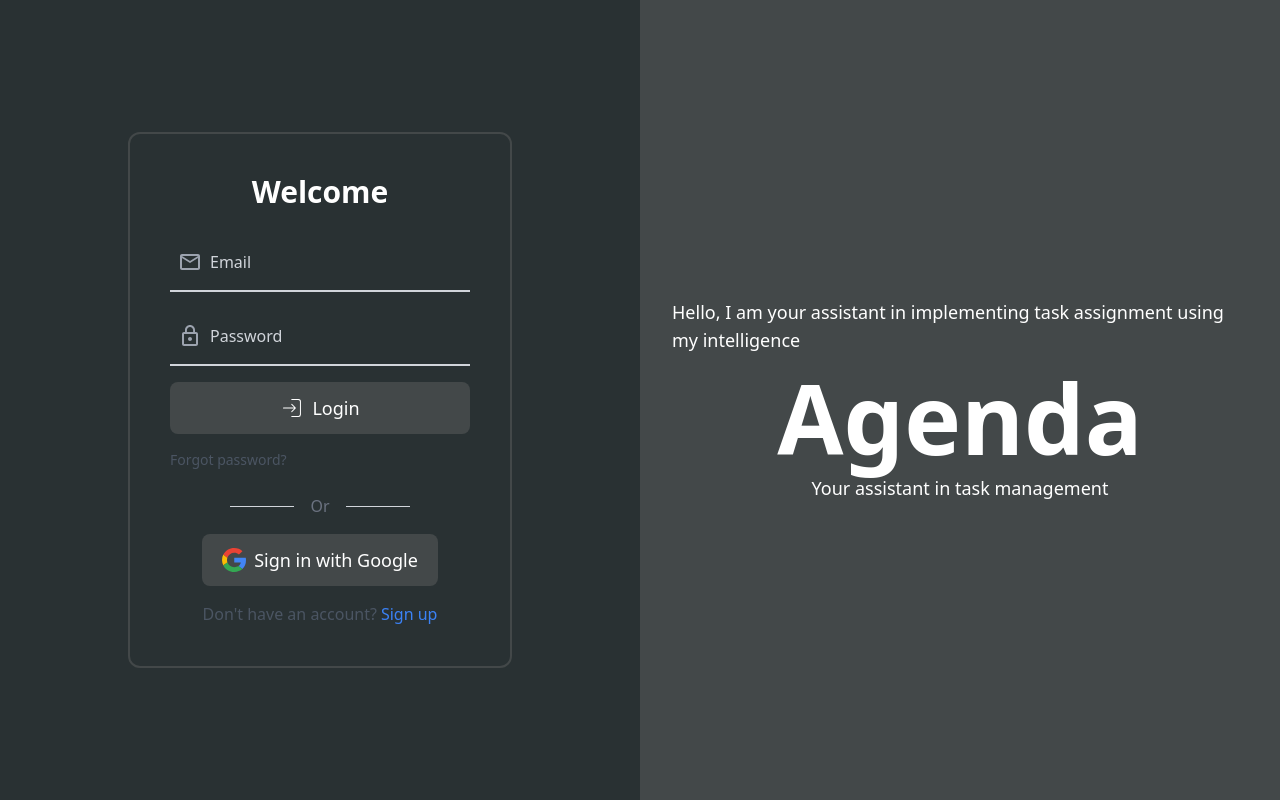
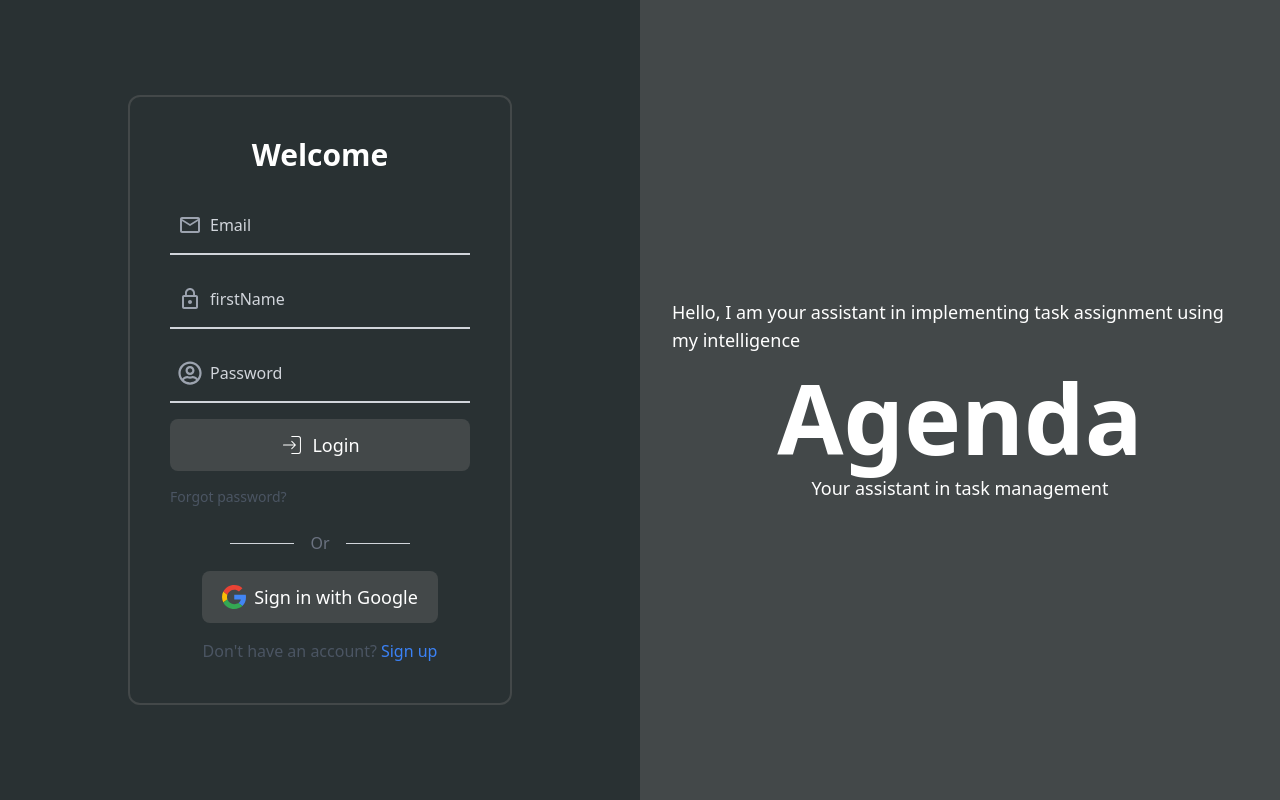
Before and after one commit to foxnaim/Agenda-client-, a Next.js app: page /pages/login/1 in a window 1280 px wide. Built offline with nearby package versions, Linux system fonts and the light colour scheme.

Commit message:
modified:   src/app/pages/login/[id]/page.tsx

```diff
--- a/src/app/pages/login/[id]/page.tsx
+++ b/src/app/pages/login/[id]/page.tsx
@@ -6,6 +6,7 @@ import Button from "@/app/components/Button/Button";
 import Input from "@/app/components/Input/Input";
 import { MdOutlineMail, MdLockOutline } from "react-icons/md";
 import { CiLogin, CiUser } from "react-icons/ci";
+import { FaRegUserCircle } from "react-icons/fa";
 import Link from "next/link";
 import Google from "@/app/images/icon/Google.svg";
 
@@ -15,12 +16,20 @@ const Login = () => {
   // Анимации формы
   const formVariants = {
     hidden: { opacity: 0, scale: 0.8 },
-    visible: { opacity: 1, scale: 1, transition: { duration: 0.6, ease: "easeOut" } },
+    visible: {
+      opacity: 1,
+      scale: 1,
+      transition: { duration: 0.6, ease: "easeOut" },
+    },
   };
 
   // Анимации для кнопок
   const buttonVariants = {
-    hover: { scale: 1.1, backgroundColor: "#3B3B3B", transition: { duration: 0.2 } },
+    hover: {
+      scale: 1.1,
+      backgroundColor: "#3B3B3B",
+      transition: { duration: 0.2 },
+    },
   };
 
   // Анимации правой части
@@ -44,9 +53,27 @@ const Login = () => {
           </h1>
 
           <div className="mb-4 space-y-4">
-            <Input type="email" name="email" placeholder="Email" Icon={MdOutlineMail} />
+            <Input
+              type="email"
+              name="email"
+              placeholder="Email"
+              Icon={MdOutlineMail}
+            />
             {!isSignUp && (
-              <Input type="password" name="password" placeholder="Password" Icon={MdLockOutline} />
+              <>
+                <Input
+                  type="firstName"
+                  name="firstName"
+                  placeholder="firstName"
+                  Icon={MdLockOutline}
+                />
+                <Input
+                  type="password"
+                  name="password"
+                  placeholder="Password"
+                  Icon={FaRegUserCircle}
+                />
+              </>
             )}
 
             {/* Кнопка входа/регистрации */}
@@ -91,7 +118,11 @@ const Login = () => {
             variants={buttonVariants}
             whileHover="hover"
           >
-            <Button name="Google" text="Sign in with Google" ImageSrc={Google} />
+            <Button
+              name="Google"
+              text="Sign in with Google"
+              ImageSrc={Google}
+            />
           </motion.div>
 
           {/* Переключение между входом и регистрацией */}
@@ -131,7 +162,8 @@ const Login = () => {
         variants={textVariants}
       >
         <p className="text-lg">
-          Hello, I am your assistant in implementing task assignment using my intelligence
+          Hello, I am your assistant in implementing task assignment using my
+          intelligence
         </p>
         <h1 className="text-5xl md:text-[6rem] font-bold mt-4">Agenda</h1>
         <p className="text-lg mt-2">Your assistant in task management</p>
```
